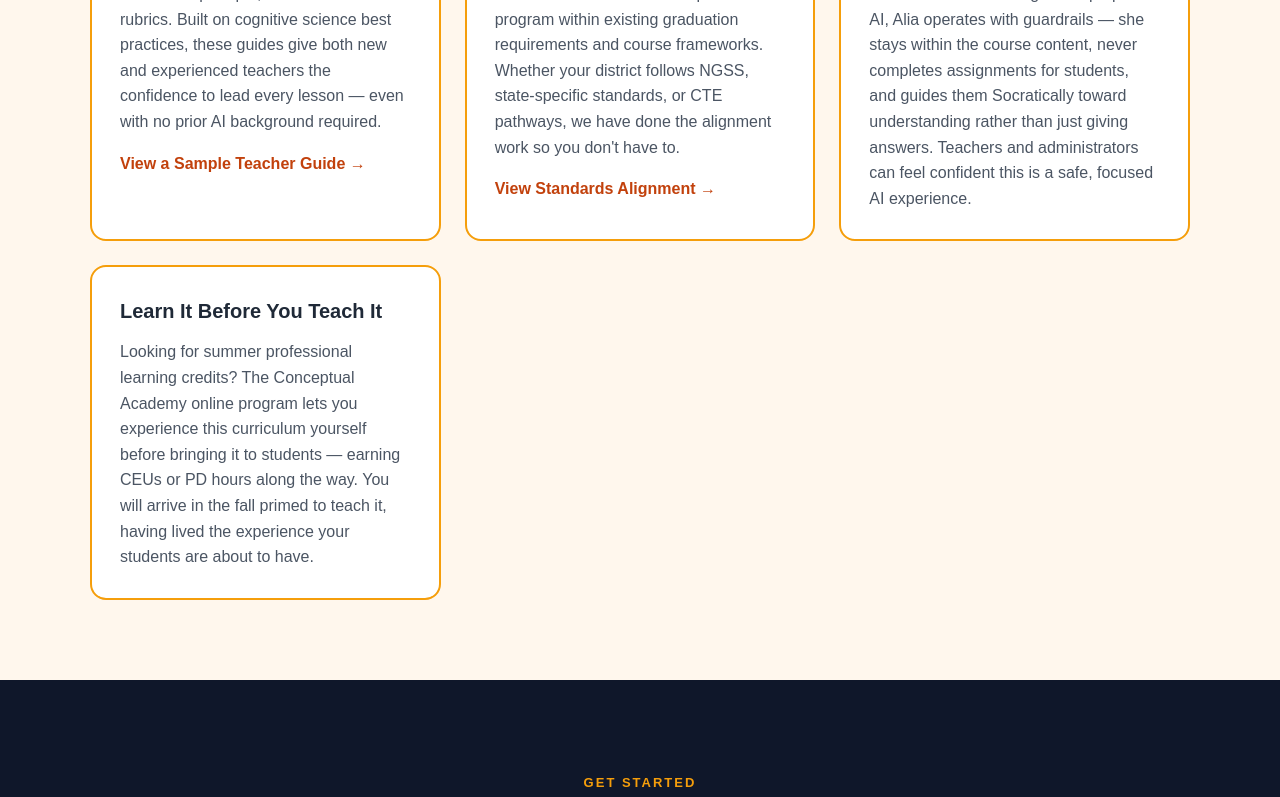
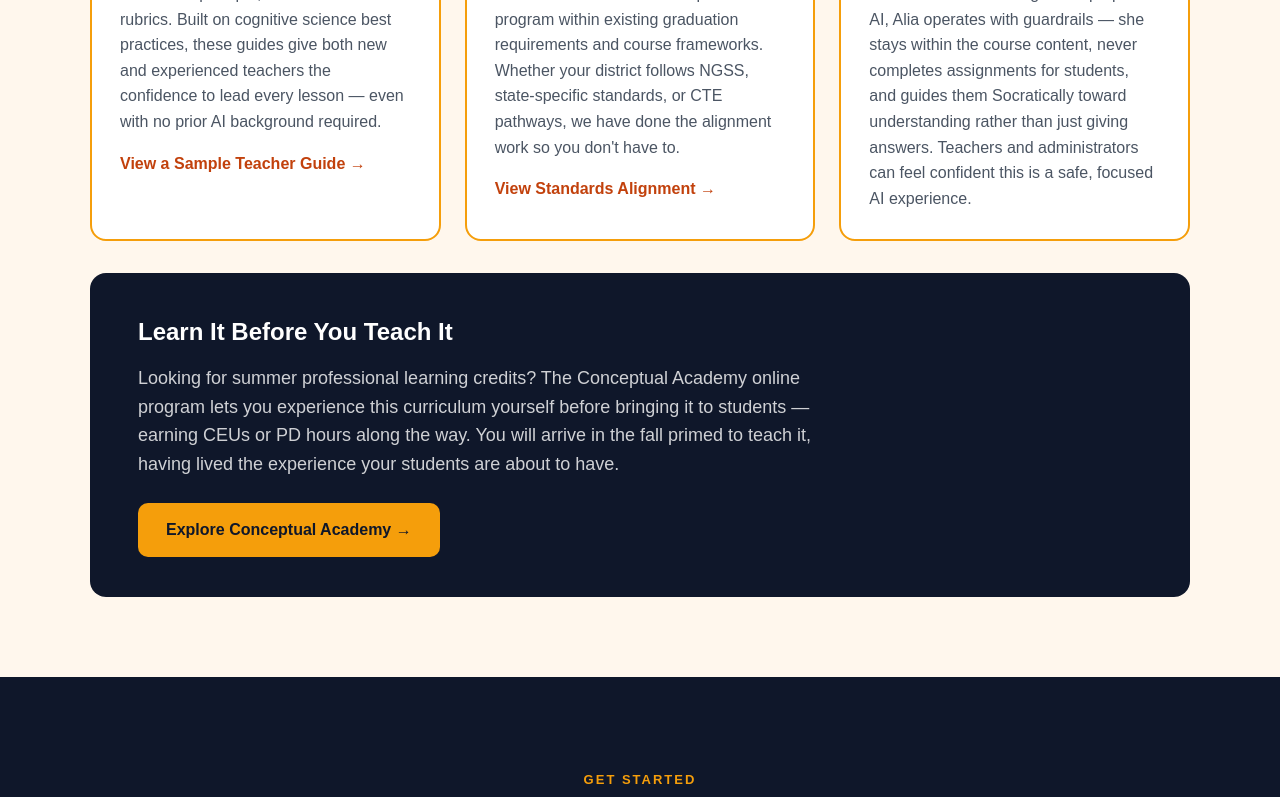
Before and after one commit to Suchocki88/UnderstandingAI.ai, a Next.js app: page /pocketlab in a window 1280 px wide. Shown: the part 2707-3504 px from the top of the page. Built offline with nearby package versions, Linux system fonts and the light colour scheme.

Commit message:
Update page.tsx

```diff
--- a/app/pocketlab/page.tsx
+++ b/app/pocketlab/page.tsx
@@ -150,7 +150,8 @@ export default function Page() {
             </p>
           </div>
 
-          <div style={{ display: "grid", gridTemplateColumns: "repeat(auto-fit, minmax(260px, 1fr))", gap: 24 }}>
+          {/* Three boxes */}
+          <div style={{ display: "grid", gridTemplateColumns: "repeat(3, 1fr)", gap: 24, marginBottom: 32 }}>
 
             <div style={{ background: "#ffffff", borderRadius: 16, padding: 28, border: "2px solid #f59e0b" }}>
               <h3 style={{ fontSize: 20, margin: "0 0 12px" }}>Teacher Guides</h3>
@@ -189,14 +190,43 @@ export default function Page() {
               </p>
             </div>
 
-            <div style={{ background: "#ffffff", borderRadius: 16, padding: 28, border: "2px solid #f59e0b" }}>
-              <h3 style={{ fontSize: 20, margin: "0 0 12px" }}>Learn It Before You Teach It</h3>
-              <p style={{ color: "#4b5563", margin: 0 }}>
+          </div>
+
+          {/* Full-width Learn It Before You Teach It banner */}
+          <div style={{
+            background: "#0f172a",
+            borderRadius: 16,
+            padding: "40px 48px",
+            display: "flex",
+            alignItems: "center",
+            justifyContent: "space-between",
+            flexWrap: "wrap",
+            gap: 24,
+          }}>
+            <div style={{ maxWidth: 680 }}>
+              <h3 style={{ fontSize: 24, margin: "0 0 12px", color: "white" }}>Learn It Before You Teach It</h3>
+              <p style={{ color: "rgba(255,255,255,0.8)", margin: 0, fontSize: 18 }}>
                 Looking for summer professional learning credits? The Conceptual Academy online program lets you experience this curriculum yourself before bringing it to students — earning CEUs or PD hours along the way. You will arrive in the fall primed to teach it, having lived the experience your students are about to have.
               </p>
             </div>
+            <Link
+              href="/academy"
+              style={{
+                background: "#f59e0b",
+                color: "#0f172a",
+                padding: "14px 28px",
+                borderRadius: 10,
+                textDecoration: "none",
+                fontWeight: 700,
+                fontSize: 16,
+                whiteSpace: "nowrap",
+                display: "inline-block",
+              }}
+            >
+              Explore Conceptual Academy →
+            </Link>
+          </div>
 
-          </div>
         </div>
       </section>
 
```
